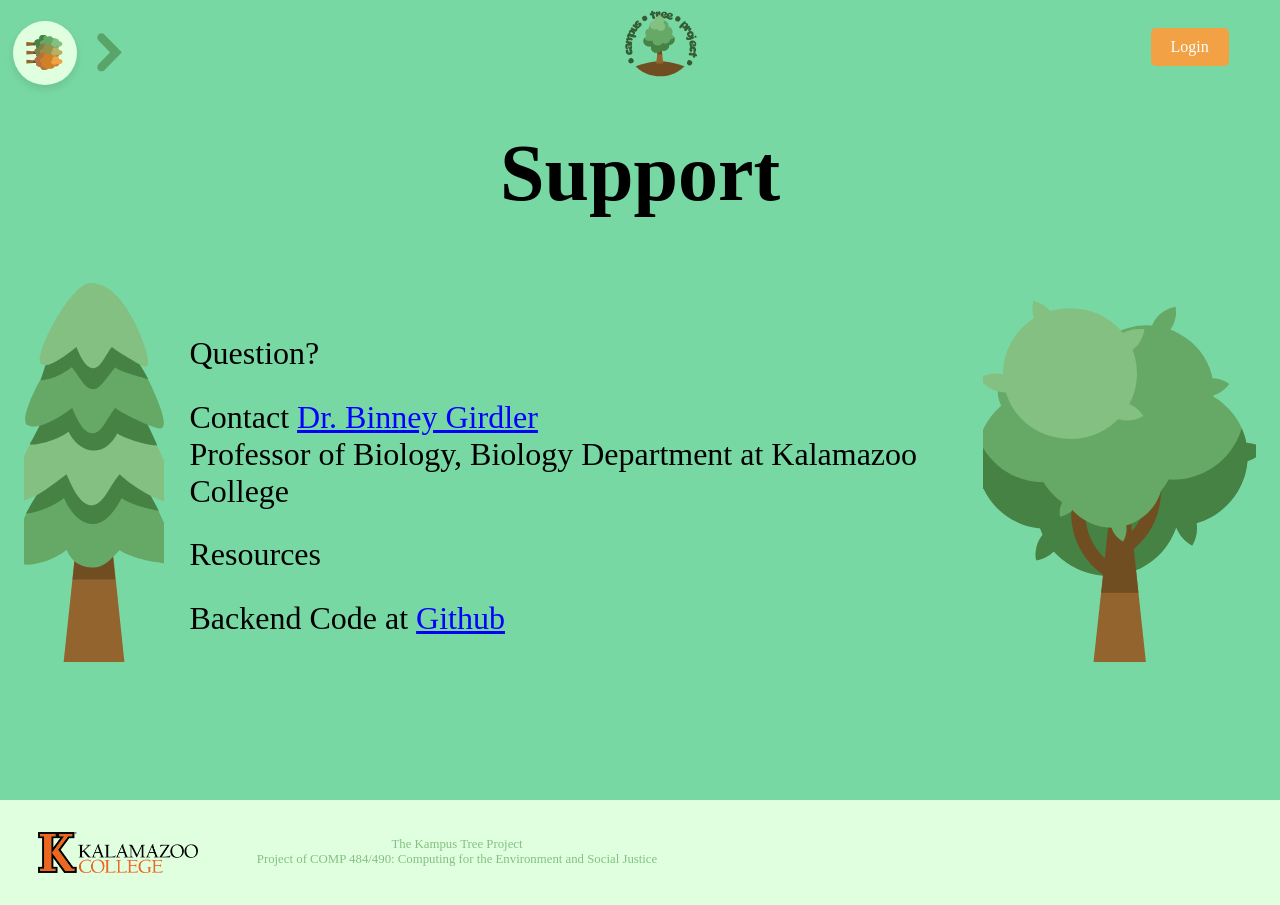
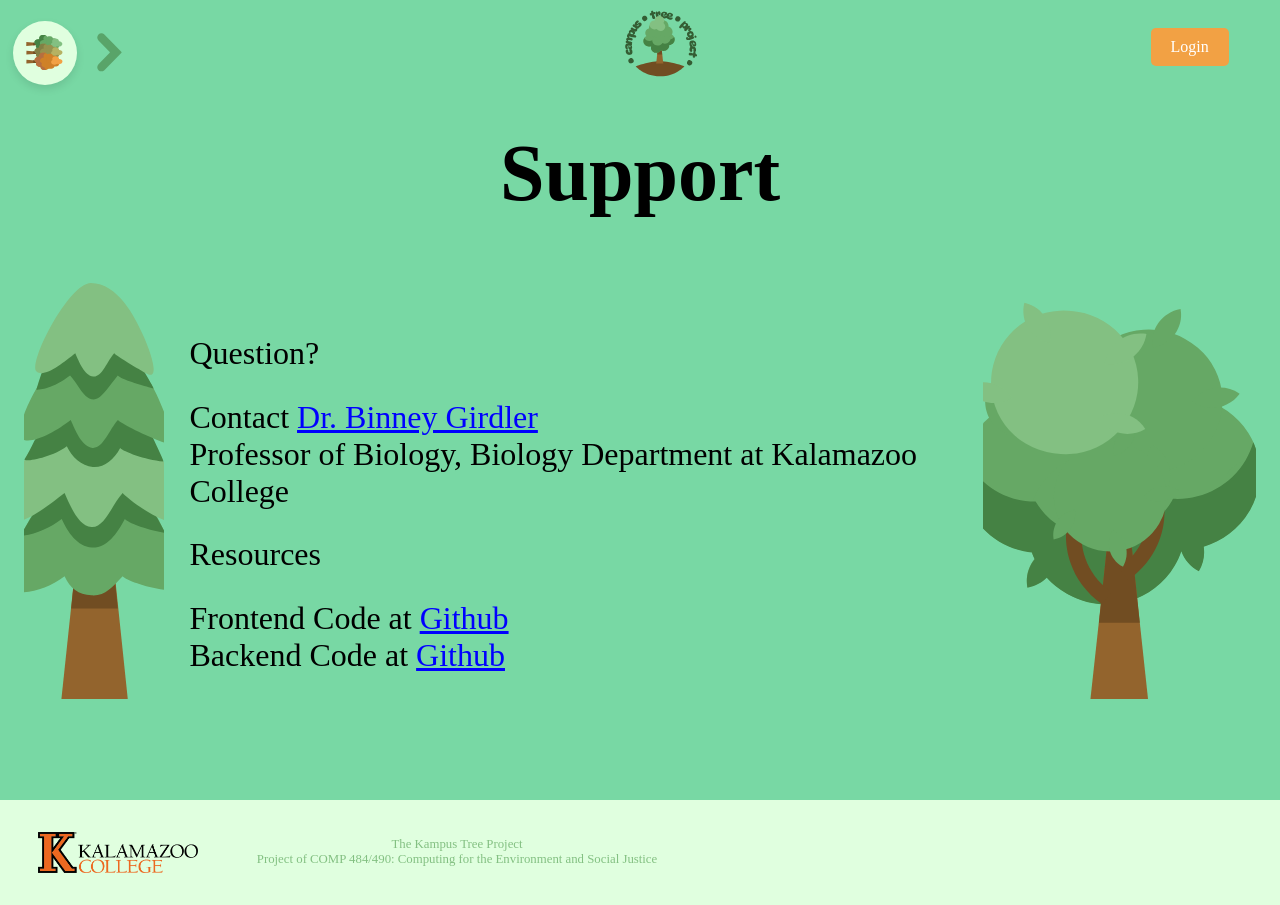
Before and after one commit to chauta03/the-lorax-frontend, a React (Create React App) app in the folder the-lorax/: page /support in a window 1280 px wide. Built offline with nearby package versions, Linux system fonts and the light colour scheme; the HTML template or start-up script is replaced by a standard one; a web font is replaced by a local one.

Commit message:
Add frontend github code

```diff
--- a/the-lorax/src/app/pages/support/support.tsx
+++ b/the-lorax/src/app/pages/support/support.tsx
@@ -86,6 +86,12 @@ export default function Support() {
                                 Resources
                             </h2>
                             <div className='support-body-text'>
+                                <text>Frontend Code at </text>
+                                <a href='https://github.com/chauta03/the-lorax-frontend.git' target='_blank' rel='noopener noreferrer' className='link-text'>
+                                    Github
+                                </a>
+                            </div>
+                            <div className='support-body-text'>
                                 <text>Backend Code at </text>
                                 <a href='https://github.com/cole-koryto/trees-backend' target='_blank' rel='noopener noreferrer' className='link-text'>
                                     Github
```
